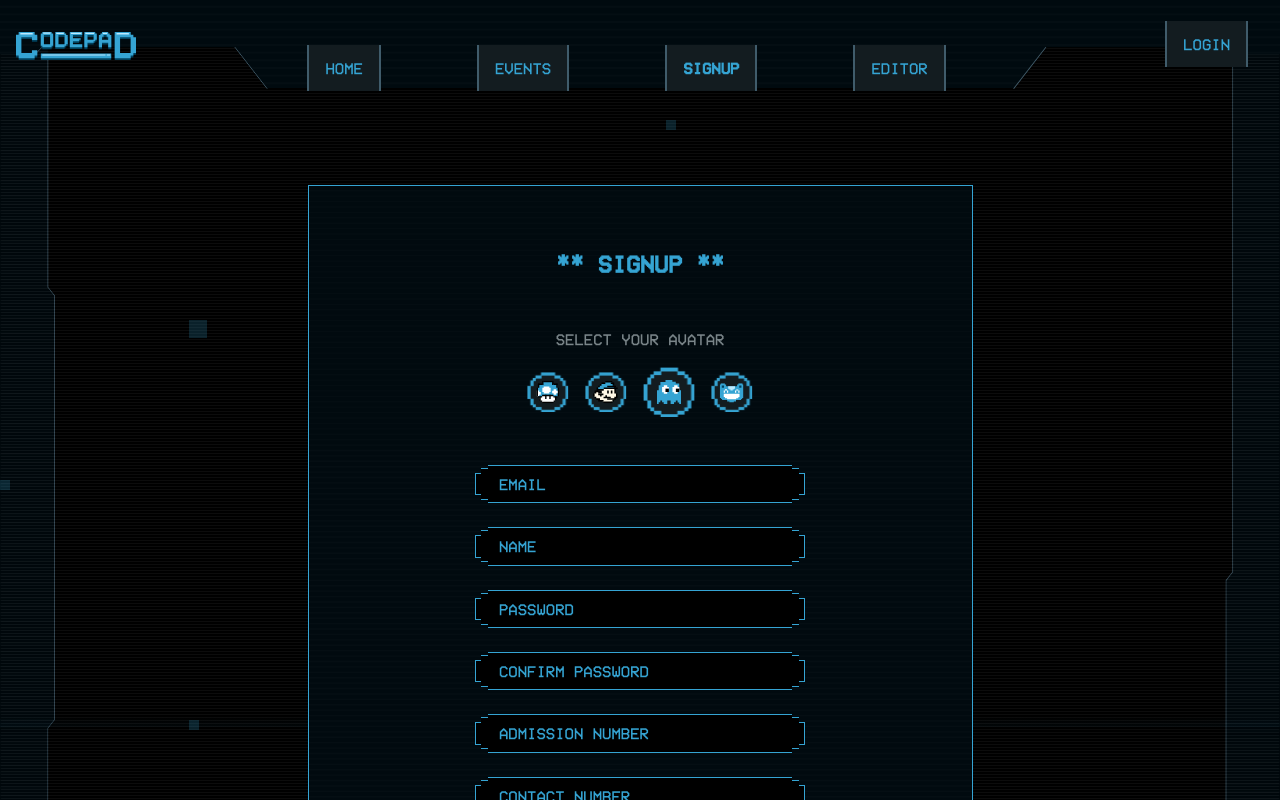
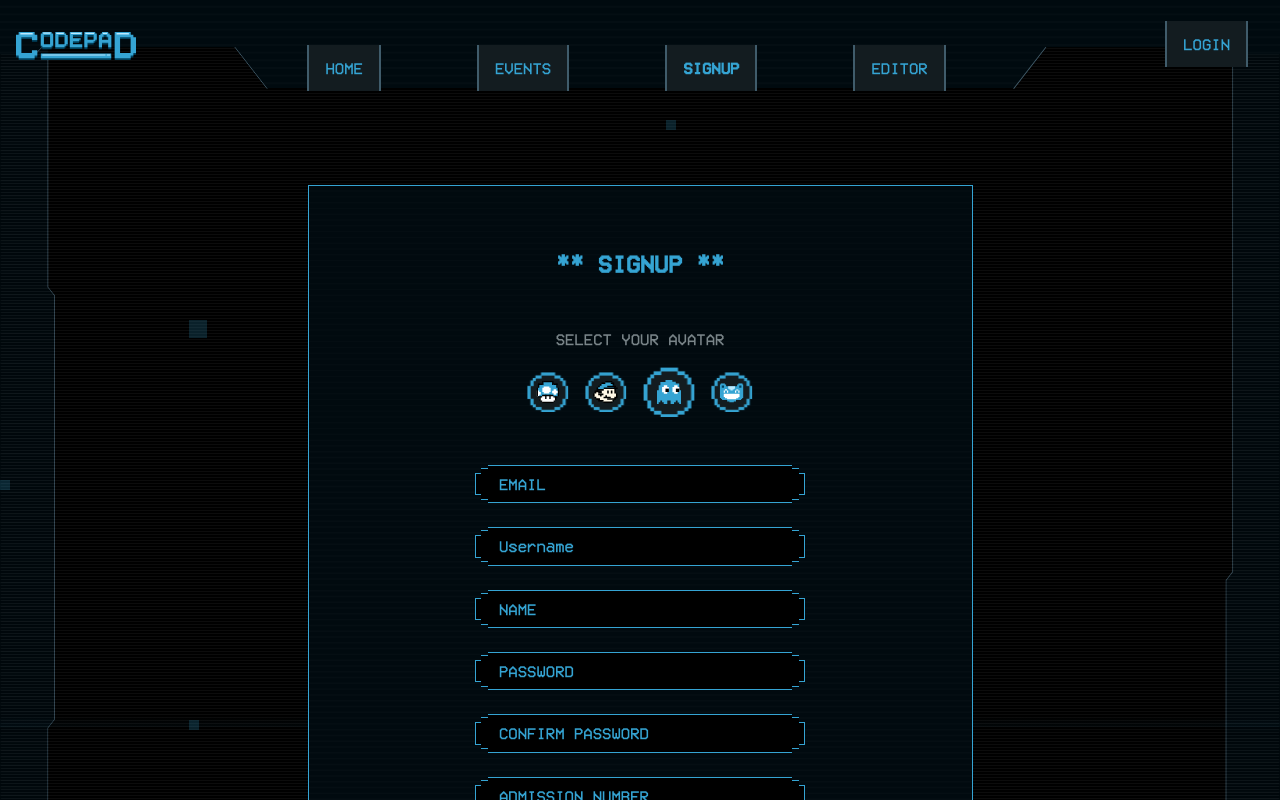
Before and after one commit to OjusWiZard/Code-Pad, a React (Create React App) app in the folder frontend/: page /signup in a window 1280 px wide. Shown: the top 800 px of the page. Built offline with nearby package versions, Linux system fonts and the light colour scheme; no server answers.

Commit message:
authentication

```diff
--- a/frontend/src/App.js
+++ b/frontend/src/App.js
@@ -17,7 +17,9 @@ import { userInfo } from "./api";
 function App() {
   const [user, setUser] = useState(localStorage.getItem('user'));
   useEffect(() => {
-    userInfo();
+    if (localStorage.getItem('accessToken')) {
+      userInfo();
+    }
   }, [])
   return (
     <div className="App">
--- a/frontend/src/api/index.js
+++ b/frontend/src/api/index.js
@@ -22,10 +22,9 @@ const config = {
 export const signUp = async (formData, history) => {
     try {
         await API.post('/accounts/users/', formData, config);
-
         history.push('/login');
     } catch (error) {
-        console.log('error: ', error);
+        console.log('error: ', error.response.data);
     }
 
 }
@@ -37,16 +36,16 @@ export const signIn = async (formData, history) => {
         localStorage.setItem('accessToken', data.access);
         localStorage.setItem('refreshToken', data.refresh);
         history.push('/');
+        userInfo();
+
     } catch (error) {
-        console.log("Error: ", error.message)
+        console.log("Error: login", error.response.data)
     }
 }
 
 
 export const signOut = (history) => {
-    localStorage.removeItem('refreshToken');
-    localStorage.removeItem('accessToken');
-    localStorage.removeItem('user');
+    localStorage.clear();
     history.push('/');
 }
 
@@ -54,23 +53,22 @@ export const signOut = (history) => {
 export const userInfo = async () => {
     try {
         const { data } = await API.get('/accounts/users/me');
-        console.log(data);
+
         localStorage.setItem('user', JSON.stringify(data));
 
     } catch (error) {
-        console.log("error Login: ", error.message);
+        console.log("error Login: ", error.response.data);
     }
 }
 
 
 export const editUserInfo = async (formData, history) => {
     try {
-        console.log('data: ', formData);
+
         const { data } = await API.patch('/accounts/users/me/', formData, config);
-        console.log(data);
         localStorage.setItem('user', JSON.stringify(data));
         history.push('/')
     } catch (error) {
-        console.log("error Login: ", error.message);
+        console.log("error Edit: ", error.response.data);
     }
 }
--- a/frontend/src/components/auth/signup/SignUp.jsx
+++ b/frontend/src/components/auth/signup/SignUp.jsx
@@ -10,11 +10,11 @@ import "./signup.css";
 import { signUp } from "../../../api";
 function SignUp() {
   const history = useHistory();
+  const [rePassword, setRePassword] = useState("");
   const [formData, setFormData] = useState({
     username: "",
     admission_no: "",
-    first_name: "",
-    last_name: "",
+    full_name: "",
     email: "",
     avatar: "",
     password: "",
@@ -34,8 +34,11 @@ function SignUp() {
 
   const handleSubmit = async (e) => {
     e.preventDefault();
-    signUp(formData);
-    history.push("/login");
+    console.log(formData);
+    if (formData.password === formData.re_password) {
+      signUp(formData);
+      history.push("/login");
+    }
   };
 
   return (
@@ -91,7 +94,7 @@ function SignUp() {
                             onChange={handleChange}
                             name="email"
                             value={formData.email}
-                            type="text"
+                            type="email"
                             className="font-vcr font-blue"
                             placeholder="EMAIL"
                           />
@@ -106,8 +109,25 @@ function SignUp() {
                         <div className="pixel-input w-100">
                           <input
                             onChange={handleChange}
-                            name="name"
-                            value={formData.name}
+                            name="username"
+                            value={formData.username}
+                            type="text"
+                            className="font-vcr font-blue"
+                            placeholder="Username"
+                          />
+                        </div>
+                      </div>
+                    </div>
+                  </div>
+                  <div className="mt-4">
+                    <div className="input-group">
+                      <div className="pixel-input-wrapper">
+                        <span></span>
+                        <div className="pixel-input w-100">
+                          <input
+                            onChange={handleChange}
+                            name="full_name"
+                            value={formData.full_name}
                             type="text"
                             className="font-vcr font-blue"
                             placeholder="NAME"
--- a/frontend/src/components/navbar/Navbar.jsx
+++ b/frontend/src/components/navbar/Navbar.jsx
@@ -17,7 +17,7 @@ function Navbar() {
     }
   };
   const history = useHistory();
-  const user = localStorage.getItem("user");
+  const token = localStorage.getItem("accessToken");
   useEffect(() => {
     setSidebar(false);
     document.getElementById("sidebar").style.display = "none";
@@ -58,17 +58,25 @@ function Navbar() {
             <Link to="/events">
               <div className="mt-3 font-vcr font-blue font-25">EVENTS</div>
             </Link>
-            {user && (
+            {token ? (
+              <>
                 <Link to="/profile">
                   <div className="mt-3 font-vcr font-blue font-25">PROFILE</div>
                 </Link>
-            )}
+                <div onClick={() => signOut(history)}>
+                  <div className="mt-3 font-vcr font-blue font-25">LOGOUT</div>
+                </div>
+              </>
+            ) : (
+              <>
                 <Link to="/signup">
                   <div className="mt-3 font-vcr font-blue font-25">SIGNUP</div>
                 </Link>
                 <Link to="/login">
                   <div className="mt-3 font-vcr font-blue font-25">LOGIN</div>
                 </Link>
+              </>
+            )}
           </div>
         </div>
         <div className="collapse navbar-collapse" id="navbarText">
@@ -100,7 +108,7 @@ function Navbar() {
                 EVENTS
               </NavLink>
             </NavLink>
-            {user ? (
+            {token ? (
               <NavLink
                 to="/profile"
                 activeClassName="active-nav-item"
@@ -144,7 +152,7 @@ function Navbar() {
               </NavLink>
             </NavLink>
           </Nav>
-          {!user ? (
+          {!token ? (
             <NavLink
               to="/login"
               activeClassName="active-nav-item"
```
Lines whose indentation alone changed are shown as unchanged.
